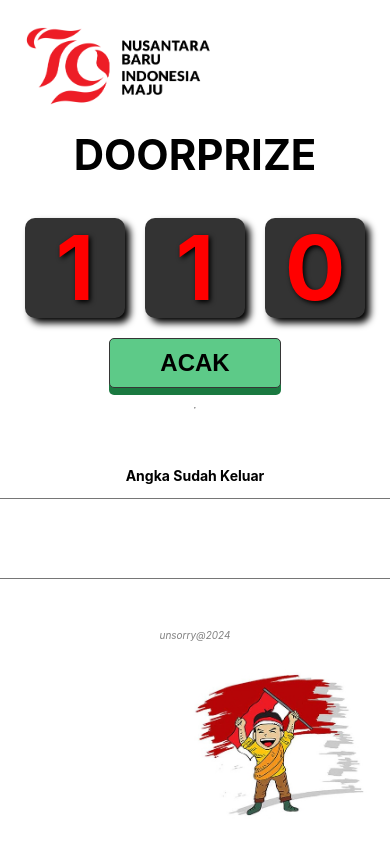
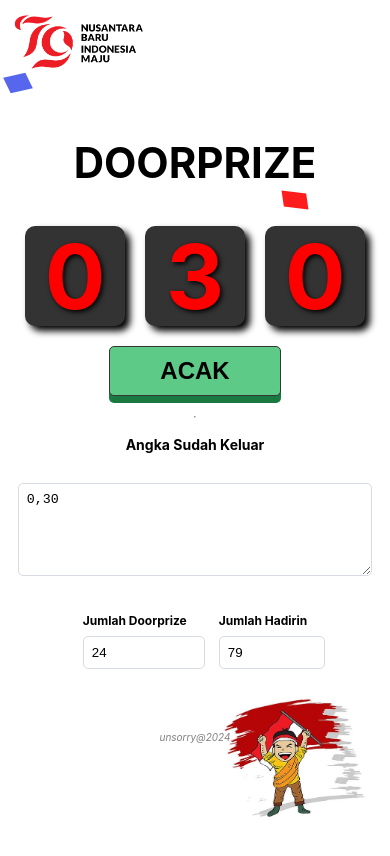
Before and after one commit to anshori/acak-undian, a plain HTML site: page index.html in a window 390 px wide. Both pictures are taken after a click on the button "ACAK". Drawn offline with Linux system fonts and the light colour scheme.

Commit message:
Change code for variable jumlahdoorprise & jumlahhadirin with input number so it's easy to use

```diff
--- a/assets/css/app.css
+++ b/assets/css/app.css
@@ -4,14 +4,20 @@ body {
 	background-color: white;
 	overflow: hidden;
 }
+
+a {
+	text-decoration: none;
+	color: gray;
+}
+
 #logo-indonesiamaju {
 	/* left */
 	position: absolute;
 	top: 0;
 	left: 0;
-	width: 280px;
-	margin-top: 20px;
-	margin-left: 20px;
+	width: 240px;
+	margin-top: 10px;
+	margin-left: 10px;
 }
 
 #logo-merdeka {
@@ -102,7 +108,7 @@ button:active {
 	display: flex;
 	justify-content: center;
 	align-items: center;
-  margin-top: -120px;
+  margin-top: -10px;
 	flex-direction: column;
 }
 
@@ -167,6 +173,36 @@ button:active {
   overflow: hidden !important;
 }
 
+label {
+	margin-top: 5px;
+	display: block;
+	margin-bottom: 0.5rem;
+	font-size: 12px;
+	font-weight: bold;
+}
+
+textarea {
+	padding: 0.5rem;
+	border: 1px solid var(--border-color);
+	border-radius: 5px;
+	margin: 1rem;
+}
+
+input[type="text"], input[type="number"] {
+	width: 100%;
+	padding: 0.5rem;
+	border: 1px solid var(--border-color);
+	border-radius: 5px;
+	margin-bottom: 1rem;
+}
+
+.m-3 {
+	margin: 1rem;
+}
+
+.p-3 {
+	padding: 1rem;
+}
 
 /* if screen < 768 */
 @media screen and (max-width: 768px) {
@@ -178,16 +214,16 @@ button:active {
 		position: absolute;
 		top: 0;
 		left: 0;
-		width: 200px;
-		margin-top: 20px;
-		margin-left: 20px;
+		width: 140px;
+		margin-top: 10px;
+		margin-left: 10px;
 	}
 	#logo-merdeka {
 		/* right */
 		position: absolute;
 		bottom: 0;
 		right: 0;
-		width: 180px;
+		width: 150px;
 		margin-bottom: 20px;
 		margin-right: 20px;
 	}
@@ -209,6 +245,9 @@ button:active {
     align-items: center;
     flex-direction: column;
   }
+	.subtitle {
+		margin-top: 10px;
+	}
   .dadu {
     width: 100px;
     height: 100px;
@@ -252,7 +291,14 @@ button:active {
   .footer {
     font-style: italic;
     font-size: 10px;
-    margin-top: 50px;
+    margin-top: 30px;
     color: gray;
   }
+	textarea {
+		width: 90%;
+		padding: 0.5rem;
+		border: 1px solid var(--border-color);
+		border-radius: 5px;
+		margin: 1rem;
+	}
 }
--- a/assets/js/app.js
+++ b/assets/js/app.js
@@ -1,36 +1,49 @@
 function acak() {
-	// Play sound
-	// var audio = new Audio("assets/sound/dice-roll-sound-effect-1139.mp3");
-	// audio.play();
-
   // Reset confetti
   document.getElementById("confetti-wrapper").innerHTML = "";
 
-	// CHANGE THIS
-	/* adjust to the number of door prizes and number of attendees */
-  let jumlahdoorprise = 50;
-	let jumlahhadirin = 263;
+  let jumlahdoorprize = document.getElementById("jumlahdoorprize").value;
+	let jumlahhadirin = document.getElementById("jumlahhadirin").value;
+
+	if (jumlahdoorprize == "" || jumlahhadirin == "") {
+		alert("Masukkan jumlah doorprize dan jumlah hadirin!");
+		return;
+	} else if (jumlahdoorprize == 0 || jumlahhadirin == 0) {
+		alert("Jumlah doorprize dan jumlah hadirin tidak boleh 0!");
+		return;
+	} else if (jumlahdoorprize > jumlahhadirin) {
+		alert("Jumlah doorprize tidak boleh lebih besar dari jumlah hadirin!");
+		return;
+	}
+
+	jumlahdoorprize = parseInt(jumlahdoorprize);
 
 	// split jumlahhadirin
 	jumlahhadirin = jumlahhadirin.toString().split("");
 	// map jumlahhadirin
 	jumlahhadirin = jumlahhadirin.map(Number);
 
+	if (jumlahhadirin.length == 1) {
+		jumlahhadirin = [0, 0, jumlahhadirin[0]];
+	} else if (jumlahhadirin.length == 2) {
+		jumlahhadirin = [0, jumlahhadirin[0], jumlahhadirin[1]];
+	}
+
 	let jumlahhadirin1 = jumlahhadirin[0];
 	let jumlahhadirin2 = jumlahhadirin[1];
 	let jumlahhadirin3 = jumlahhadirin[2];
 
-	console.log("Jumlah doorprize = " + jumlahdoorprise);
+	console.log("Jumlah doorprize = " + jumlahdoorprize);
 	console.log("Jumlah hadirin = " + jumlahhadirin1 + + jumlahhadirin2 + + jumlahhadirin3);
 
   let angkakeluar = document.getElementById("angkakeluar").value;
   angkakeluar = angkakeluar.split(",");
   angkakeluar = angkakeluar.map(Number);
 
-  // console.log(angkakeluar.length);
+  console.log(angkakeluar.length);
 
 	// Generate random number
-	for (let i = 0; i < 50; i++) {
+	for (let i = 0; i < jumlahdoorprize; i++) {
 		setTimeout(() => {
       // value 0 or 1
 			let angka1 = Math.floor(Math.random() * (jumlahhadirin1 + 1));
@@ -67,15 +80,15 @@ function acak() {
       angka123 = parseInt(angka123);
 
       // if the length of angkakeluar is equal to the number of draws that came out + 1 because 0 is counted
-      if (angkakeluar.length == jumlahdoorprise + 1) {
+      if (angkakeluar.length == (jumlahdoorprize + 1)) {
         document.getElementById("confetti-wrapper").innerHTML = "";
-        alert("Selesai. Semua nomer undian sudah keluar. Acak undian ini akan direset ulang.");
+        alert("Selesai. Semua nomer undian sudah keluar. Acak undian ini akan direset ulang.\nAngka yang sudah keluar:\n" + angkakeluar);
         // reload page
         location.reload();
         document.getElementById("angkakeluar").value = "";
       } else {
-        // if length i = jumlahdoorprise
-        if (i == (jumlahdoorprise - 1)) {
+        // if length i = jumlahdoorprize
+        if (i == (jumlahdoorprize - 1)) {
           // if angka123 not in angkakeluar
           if (!angkakeluar.includes(angka123)) {
             // push angka123 to angkakeluar
--- a/index.html
+++ b/index.html
@@ -31,14 +31,23 @@
         <button type="button" onclick="acak()" id="btn-acak">ACAK</button>
       </div>
     </div>
-
 		<hr>
     <h3 class="subtitle">Angka Sudah Keluar</h3>
     <textarea name="angkakeluar" id="angkakeluar" cols="50" rows="5"></textarea>
+		<div class="row">
+			<div class="col m-3">
+				<label for="jumlahdoorprize">Jumlah Doorprize</label>
+				<input type="number" min="1" max="999" step="1" name="jumlahdoorprize" id="jumlahdoorprize" value="24" title="Maksimal 999">
+			</div>
+			<div class="col m-3">
+				<label for="jumlahhadirin">Jumlah Hadirin</label>
+				<input type="number" min="1" max="999" step="1" name="jumlahdoorprize" id="jumlahhadirin" value="79" title="Maksimal 999">
+			</div>
+		</div>
 
 		<img src="assets/image/merdeka.jpg" alt="" id="logo-merdeka">
 
-    <small class="footer">unsorry@2024</small>
+    <small class="footer"><a href="https://unsorry.net" target="_blank">unsorry@2024</a></small>
   </div>
   <div id="confetti-wrapper"></div>
 
```
Also changed, not shown: assets/image/Screenshot.png (added), 1 other file.
